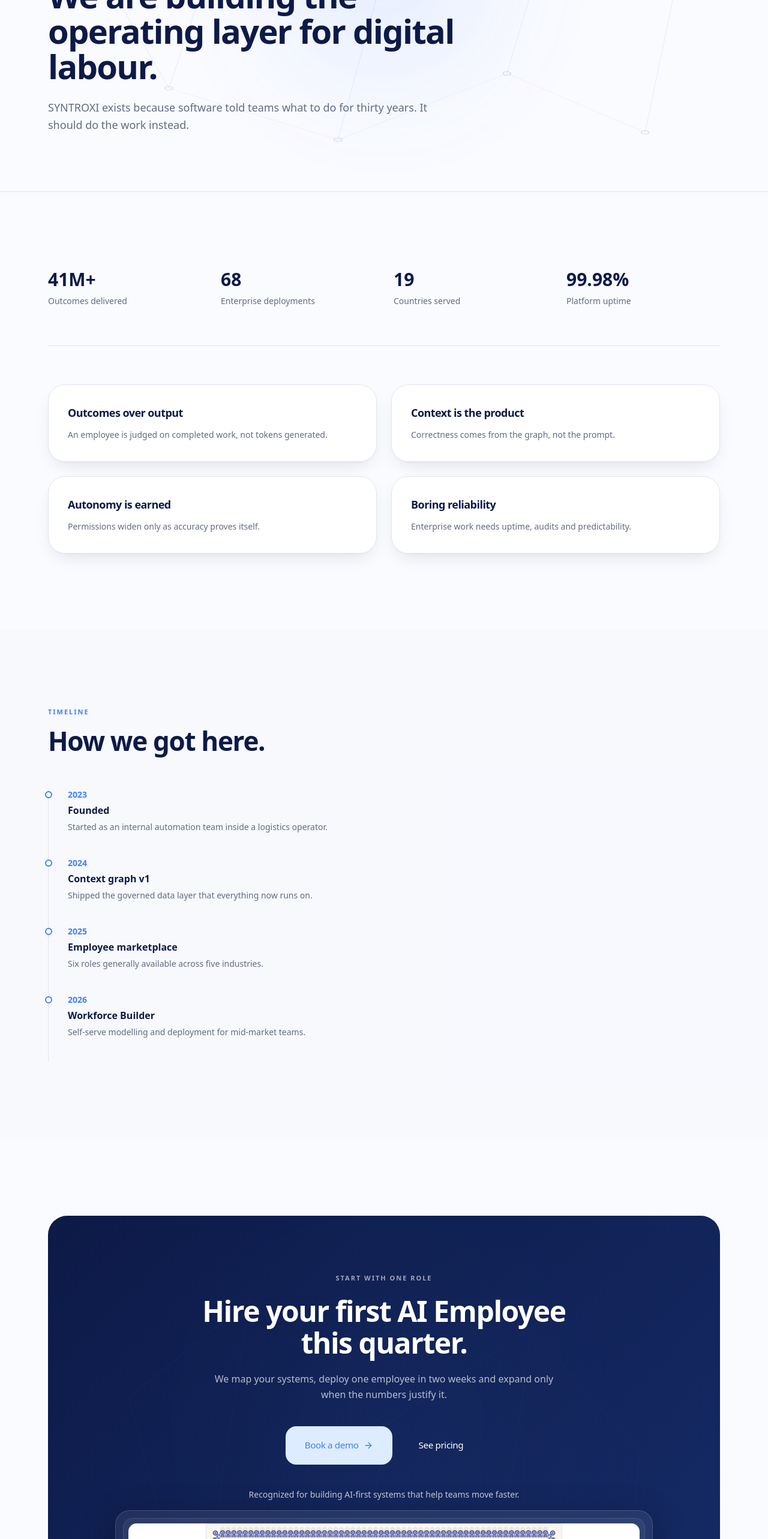
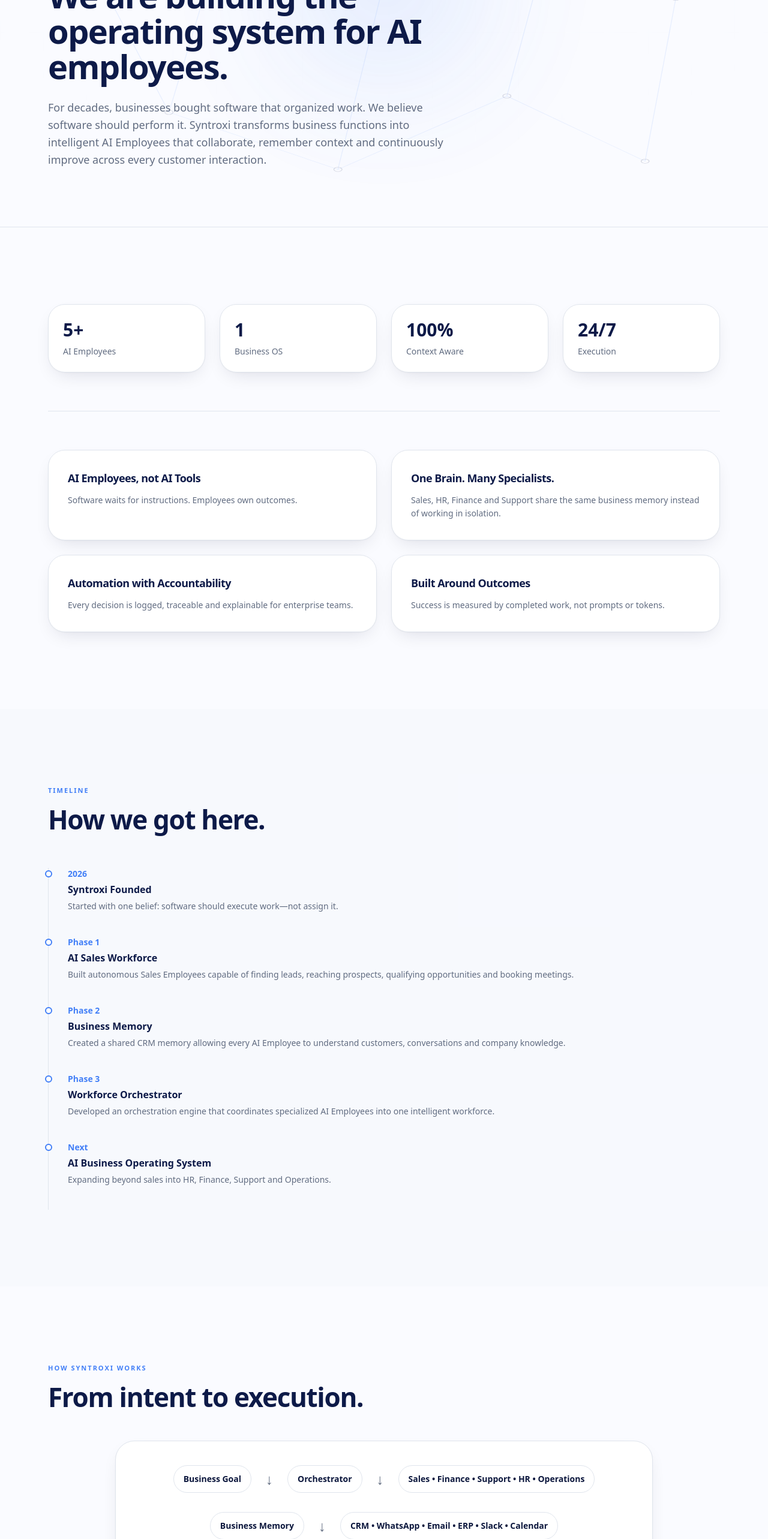
Before and after one commit to pythond34-ui/syntroxi, a React (Vite) app: page /about in a window 1280 px wide. Shown: the part 234-2800 px from the top of the page at 60% size. Built offline with nearby package versions, Linux system fonts and the light colour scheme.

Commit message:
Refresh about page content and structure

```diff
--- a/src/routes/about.tsx
+++ b/src/routes/about.tsx
@@ -1,20 +1,27 @@
 import { PageHero } from "@/components/site/page-hero";
 import { Section, SectionHeading, Reveal, Stagger, StaggerItem } from "@/components/site/primitives";
-import { Counter } from "@/components/site/counter";
-import { FinalCta } from "@/components/site/final-cta";
+import { SxButton } from "@/components/site/sx-button";
 
 const principles = [
-  { t: "Outcomes over output", d: "An employee is judged on completed work, not tokens generated." },
-  { t: "Context is the product", d: "Correctness comes from the graph, not the prompt." },
-  { t: "Autonomy is earned", d: "Permissions widen only as accuracy proves itself." },
-  { t: "Boring reliability", d: "Enterprise work needs uptime, audits and predictability." },
+  { t: "AI Employees, not AI Tools", d: "Software waits for instructions. Employees own outcomes." },
+  { t: "One Brain. Many Specialists.", d: "Sales, HR, Finance and Support share the same business memory instead of working in isolation." },
+  { t: "Automation with Accountability", d: "Every decision is logged, traceable and explainable for enterprise teams." },
+  { t: "Built Around Outcomes", d: "Success is measured by completed work, not prompts or tokens." },
 ];
 
 const timeline = [
-  { year: "2023", t: "Founded", d: "Started as an internal automation team inside a logistics operator." },
-  { year: "2024", t: "Context graph v1", d: "Shipped the governed data layer that everything now runs on." },
-  { year: "2025", t: "Employee marketplace", d: "Six roles generally available across five industries." },
-  { year: "2026", t: "Workforce Builder", d: "Self-serve modelling and deployment for mid-market teams." },
+  { year: "2026", t: "Syntroxi Founded", d: "Started with one belief: software should execute work—not assign it." },
+  { year: "Phase 1", t: "AI Sales Workforce", d: "Built autonomous Sales Employees capable of finding leads, reaching prospects, qualifying opportunities and booking meetings." },
+  { year: "Phase 2", t: "Business Memory", d: "Created a shared CRM memory allowing every AI Employee to understand customers, conversations and company knowledge." },
+  { year: "Phase 3", t: "Workforce Orchestrator", d: "Developed an orchestration engine that coordinates specialized AI Employees into one intelligent workforce." },
+  { year: "Next", t: "AI Business Operating System", d: "Expanding beyond sales into HR, Finance, Support and Operations." },
+];
+
+const values = [
+  { t: "Execution over Conversation", d: "AI should finish work—not just generate text." },
+  { t: "Shared Context", d: "Every employee should learn from every interaction." },
+  { t: "Human Oversight", d: "Humans define objectives. AI executes." },
+  { t: "Enterprise First", d: "Security, reliability and governance are built into every workflow." },
 ];
 
 function About() {
@@ -22,21 +29,23 @@
     <>
       <PageHero
         eyebrow="About"
-        title="We are building the operating layer for digital labour."
-        description="SYNTROXI exists because software told teams what to do for thirty years. It should do the work instead."
+        title="We are building the operating system for AI employees."
+        description="For decades, businesses bought software that organized work. We believe software should perform it. Syntroxi transforms business functions into intelligent AI Employees that collaborate, remember context and continuously improve across every customer interaction."
       />
 
       <Section>
-        <Stagger className="grid gap-8 border-b border-border pb-16 md:grid-cols-4">
+        <Stagger className="grid gap-6 border-b border-border pb-16 md:grid-cols-4">
           {[
-            { v: <Counter to={41} suffix="M+" />, l: "Outcomes delivered" },
-            { v: <Counter to={68} />, l: "Enterprise deployments" },
-            { v: <Counter to={19} />, l: "Countries served" },
-            { v: <Counter to={99} suffix=".98%" />, l: "Platform uptime" },
+            { v: "5+", l: "AI Employees" },
+            { v: "1", l: "Business OS" },
+            { v: "100%", l: "Context Aware" },
+            { v: "24/7", l: "Execution" },
           ].map((s, i) => (
             <StaggerItem key={i}>
-              <p className="font-display text-3xl font-semibold text-navy">{s.v}</p>
-              <p className="mt-2 text-sm text-muted-foreground">{s.l}</p>
+              <div className="rounded-3xl border border-border bg-card p-6 shadow-soft">
+                <p className="font-display text-3xl font-semibold text-navy">{s.v}</p>
+                <p className="mt-2 text-sm text-muted-foreground">{s.l}</p>
+              </div>
             </StaggerItem>
           ))}
         </Stagger>
@@ -69,7 +78,61 @@
         </ol>
       </Section>
 
-      <FinalCta />
+      <Section>
+        <SectionHeading eyebrow="How Syntroxi Works" title="From intent to execution." className="mb-12" />
+        <div className="mx-auto max-w-4xl rounded-[2rem] border border-border bg-card p-8 shadow-soft md:p-10">
+          <div className="flex flex-col items-center gap-4 text-center md:flex-row md:justify-center md:gap-6">
+            <div className="rounded-2xl border border-border bg-background px-4 py-3 text-sm font-semibold">Business Goal</div>
+            <div className="text-2xl text-muted-foreground">↓</div>
+            <div className="rounded-2xl border border-border bg-background px-4 py-3 text-sm font-semibold">Orchestrator</div>
+            <div className="text-2xl text-muted-foreground">↓</div>
+            <div className="rounded-2xl border border-border bg-background px-4 py-3 text-sm font-semibold">Sales • Finance • Support • HR • Operations</div>
+          </div>
+          <div className="mt-8 flex flex-col items-center gap-4 text-center md:flex-row md:justify-center md:gap-6">
+            <div className="rounded-2xl border border-border bg-background px-4 py-3 text-sm font-semibold">Business Memory</div>
+            <div className="text-2xl text-muted-foreground">↓</div>
+            <div className="rounded-2xl border border-border bg-background px-4 py-3 text-sm font-semibold">CRM • WhatsApp • Email • ERP • Slack • Calendar</div>
+          </div>
+          <p className="mx-auto mt-8 max-w-2xl text-center text-sm leading-relaxed text-muted-foreground">
+            Every AI Employee specializes in one department while the Orchestrator coordinates work across your organization. Shared business memory ensures every decision is informed by the same context.
+          </p>
+        </div>
+      </Section>
+
+      <Section className="bg-secondary/40">
+        <SectionHeading eyebrow="Vision" title="Every business will have a digital workforce." className="mb-10" />
+        <p className="mx-auto max-w-3xl text-center text-lg leading-relaxed text-muted-foreground">
+          Just as every company hires human employees today, tomorrow every company will deploy AI Employees alongside their teams. Syntroxi is building the infrastructure that makes that future possible.
+        </p>
+      </Section>
+
+      <Section>
+        <SectionHeading eyebrow="Values" title="What guides how we build." className="mb-12" />
+        <div className="grid gap-6 md:grid-cols-2">
+          {values.map((value, i) => (
+            <Reveal key={value.t} delay={i * 0.06}>
+              <div className="rounded-3xl border border-border bg-card p-8 shadow-soft">
+                <h3 className="text-lg font-semibold">{value.t}</h3>
+                <p className="mt-3 text-sm leading-relaxed text-muted-foreground">{value.d}</p>
+              </div>
+            </Reveal>
+          ))}
+        </div>
+      </Section>
+
+      <Section className="bg-secondary/40">
+        <div className="mx-auto max-w-3xl rounded-[2rem] border border-border bg-background p-10 text-center shadow-soft md:p-14">
+          <h2 className="font-display text-3xl font-semibold text-navy sm:text-4xl">
+            The future workforce isn't human or AI.
+          </h2>
+          <p className="mt-4 font-display text-3xl font-semibold text-navy sm:text-4xl">
+            It's both, working together.
+          </p>
+          <div className="mt-8 flex justify-center">
+            <SxButton to="/contact">Book a Demo</SxButton>
+          </div>
+        </div>
+      </Section>
     </>
   );
 }
```
